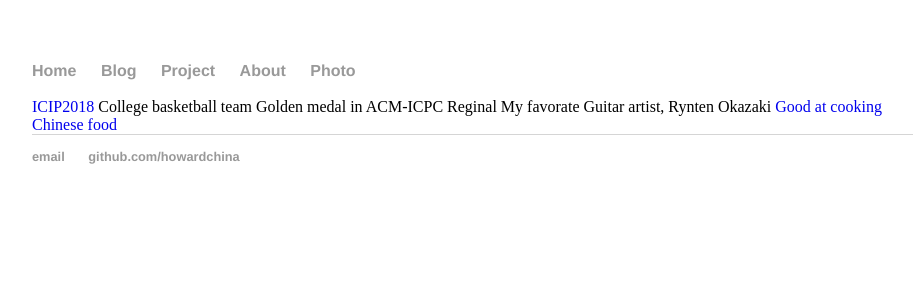
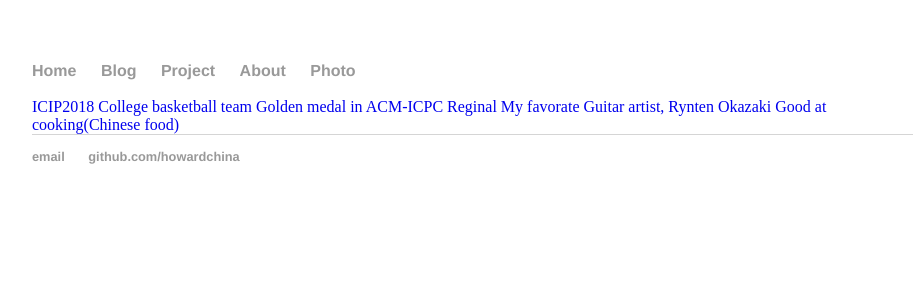
Before and after one commit to howardchina/howardchina.github.io, a Jekyll site: the page built from photo/index.html, in a window 1280 px wide. Shown: the top 300 px of the page, without its empty margins (160-1073 px from the left). Built offline with Jekyll 4.4.1, drawn with Linux system fonts in a browser that asks for light colours; part of the change alters nothing that is shown.

Commit message:
revise mainpage

```diff
--- a/photo/index.html
+++ b/photo/index.html
@@ -6,8 +6,8 @@ title: Photo
 		<div class="blurb">
 			<!-- <h1>Hi there, I'm Qi He!</h1> -->
 			<a href="/img/ICIP2018/gate.jpg">ICIP2018</a>
-			<a src="/img/master/double.jpg">College basketball team</a>
-			<a src="/img/ACM/team_outside.jpg">Golden medal in ACM-ICPC Reginal</a>
-			<a src="/img/Guitar/Okazaki.jpg">My favorate Guitar artist, Rynten Okazaki</a>
-			<a href="http://phdeat.lofter.com/">Good at cooking Chinese food</a>
+			<a href="/img/master/double.jpg">College basketball team</a>
+			<a href="/img/ACM/team_outside.jpg">Golden medal in ACM-ICPC Reginal</a>
+			<a href="/img/Guitar/Okazaki.jpg">My favorate Guitar artist, Rynten Okazaki</a>
+			<a href="http://phdeat.lofter.com/">Good at cooking(Chinese food)</a>
 		</div>
```
